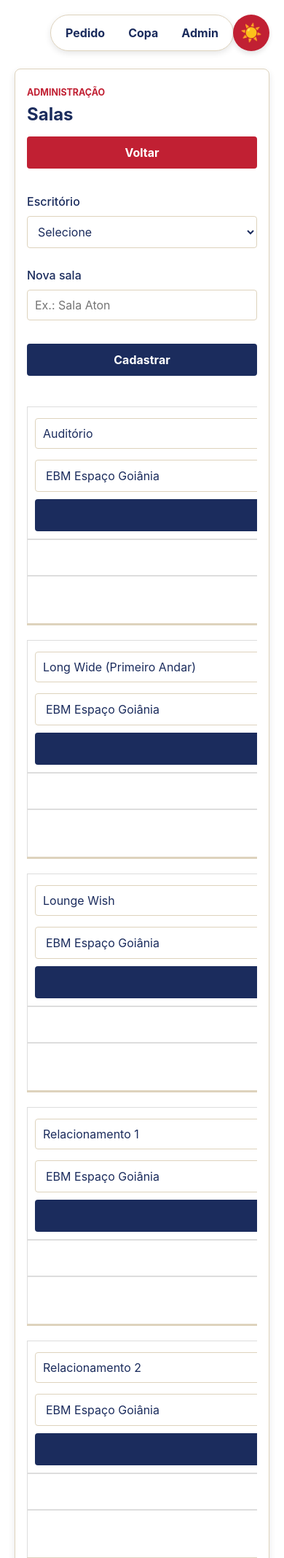
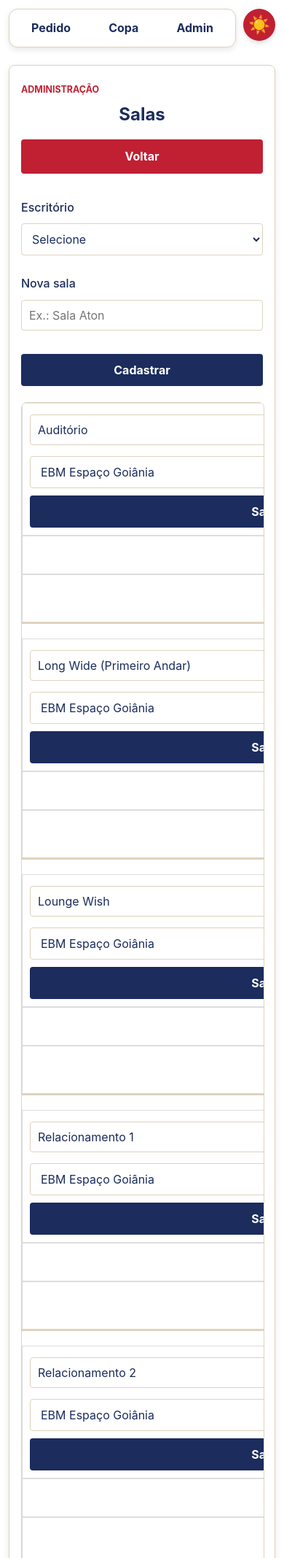
Before and after one commit to italofelipe01/cafe, a Flask app: page /admin/spaces in a window 390 px wide. Shown: the top 2135 px of the page at 73% size. Run offline with Flask 3, Linux system fonts and the light colour scheme; some web fonts are replaced.

Commit message:
fix(ui): improve responsive page layout

```diff
--- a/app/static/styles.css
+++ b/app/static/styles.css
@@ -26,6 +26,12 @@
     /* Table Colors */
     --color-table-header-bg: #f2f2f2;
     --color-table-border: #ddd;
+    --space-page-x: 20px;
+    --space-page-y: 20px;
+    --content-max: 1180px;
+    --panel-narrow-max: 620px;
+    --panel-wide-max: 1120px;
+    --control-min-height: 44px;
 }
 
 /* Dark Mode Overrides */
@@ -117,11 +123,16 @@ body {
     background-color: var(--color-bg-body);
     color: var(--color-text-main);
     margin: 0;
-    padding: 20px;
+    padding: var(--space-page-y) var(--space-page-x);
     display: flex;
     flex-direction: column;
     align-items: center;
     min-height: 100vh;
+    min-height: 100dvh;
+    box-sizing: border-box;
+    line-height: 1.45;
+    -webkit-text-size-adjust: 100%;
+    text-size-adjust: 100%;
 }
 
 h1, h2, h3, h4, h5, h6 {
@@ -232,6 +243,7 @@ select {
     color: var(--color-input-text);
     font-family: "Fedra Sans Pro", -apple-system, BlinkMacSystemFont, "Segoe UI", Roboto, Helvetica, Arial, sans-serif;
     font-size: 1rem;
+    min-height: var(--control-min-height);
     box-sizing: border-box;
 }
 
@@ -251,6 +263,7 @@ button {
     text-align: center;
     transition: background-color 0.3s ease;
     width: 100%; /* Default to full width for submit buttons based on old styles */
+    min-height: var(--control-min-height);
     box-sizing: border-box;
 }
 
@@ -415,13 +434,21 @@ th {
 }
 
 .app-shell,
-.dashboard-shell {
+.dashboard-shell,
+.admin-shell {
+    box-sizing: border-box;
     width: 100%;
 }
 
-.app-shell {
+.app-shell,
+.dashboard-shell,
+.admin-shell {
     display: flex;
+    flex-direction: column;
+    align-items: center;
     justify-content: center;
+    max-width: var(--content-max);
+    margin: 0 auto;
 }
 
 .panel {
@@ -430,17 +457,18 @@ th {
     border-radius: 8px;
     box-shadow: 0 4px 10px var(--color-shadow);
     box-sizing: border-box;
-    margin: 20px;
+    margin: 20px auto;
     padding: 32px;
     width: 100%;
+    max-width: var(--panel-wide-max);
 }
 
 .panel-narrow {
-    max-width: 620px;
+    max-width: var(--panel-narrow-max);
 }
 
 .panel-wide {
-    max-width: 900px;
+    max-width: var(--panel-wide-max);
 }
 
 .brand-link {
@@ -642,10 +668,13 @@ th {
     border-radius: 999px;
     box-shadow: 0 3px 8px var(--color-shadow);
     display: flex;
+    flex-wrap: wrap;
     gap: 4px;
     justify-content: center;
     margin: 0 auto 12px auto;
     padding: 6px;
+    max-width: min(100%, 520px);
+    box-sizing: border-box;
 }
 
 .top-nav a {
@@ -749,7 +779,14 @@ th {
 }
 
 .table-wrapper {
+    border: 1px solid var(--color-border);
+    border-radius: 8px;
     overflow-x: auto;
+    width: 100%;
+}
+
+.table-wrapper .data-table {
+    margin-top: 0;
 }
 
 .data-table {
@@ -798,7 +835,73 @@ th {
     color: var(--color-text-secondary);
 }
 
+@media screen and (min-width: 1280px) {
+    :root {
+        --space-page-x: 28px;
+        --panel-wide-max: 1120px;
+    }
+
+    .panel {
+        padding: 40px;
+    }
+}
+
+@media screen and (max-width: 900px) {
+    :root {
+        --space-page-x: 16px;
+        --space-page-y: 16px;
+    }
+
+    .btn-theme-toggle {
+        top: 12px;
+        right: 12px;
+        width: 44px;
+        height: 44px;
+    }
+
+    .panel {
+        padding: 28px 22px;
+    }
+
+    .dashboard-header,
+    .admin-header {
+        align-items: stretch;
+        flex-direction: column;
+    }
+
+    .dashboard-header h1,
+    .admin-header h1 {
+        text-align: center;
+    }
+
+    .form-grid-compact {
+        grid-template-columns: repeat(2, minmax(0, 1fr));
+    }
+}
+
 @media screen and (max-width: 600px) {
+    :root {
+        --space-page-x: 12px;
+        --space-page-y: 12px;
+        --control-min-height: 42px;
+    }
+
+    .top-nav {
+        border-radius: 12px;
+        margin-right: 54px;
+        width: calc(100% - 54px);
+    }
+
+    .top-nav a {
+        flex: 1 1 auto;
+        padding: 8px 10px;
+        text-align: center;
+    }
+
+    .logo {
+        width: 160px;
+    }
+
     .panel {
         margin: 12px 0;
         padding: 24px 16px;
@@ -817,14 +920,27 @@ th {
         grid-template-columns: 1fr;
     }
 
-    .dashboard-header,
-    .admin-header {
-        align-items: stretch;
-        flex-direction: column;
-    }
-
     .success-banner {
         margin-left: -16px;
         margin-right: -16px;
     }
+
+    .summary-list li,
+    .order-items li {
+        align-items: flex-start;
+        flex-direction: column;
+    }
+
+    .data-table {
+        min-width: 680px;
+    }
 }
+
+@media screen and (max-width: 420px) {
+    .btn,
+    input[type="submit"],
+    button {
+        padding-left: 14px;
+        padding-right: 14px;
+    }
+}
--- a/app/templates/index.html
+++ b/app/templates/index.html
@@ -34,7 +34,5 @@
 
         <button type="submit" class="btn btn-primary">Avançar</button>
     </form>
-
-    <a href="{{ url_for('main.copa_dashboard') }}" class="text-link">Abrir painel da copa</a>
 </section>
 {% endblock %}
```
Also changed, not shown: other parts of app/static/styles.css (+16 -11 lines).
